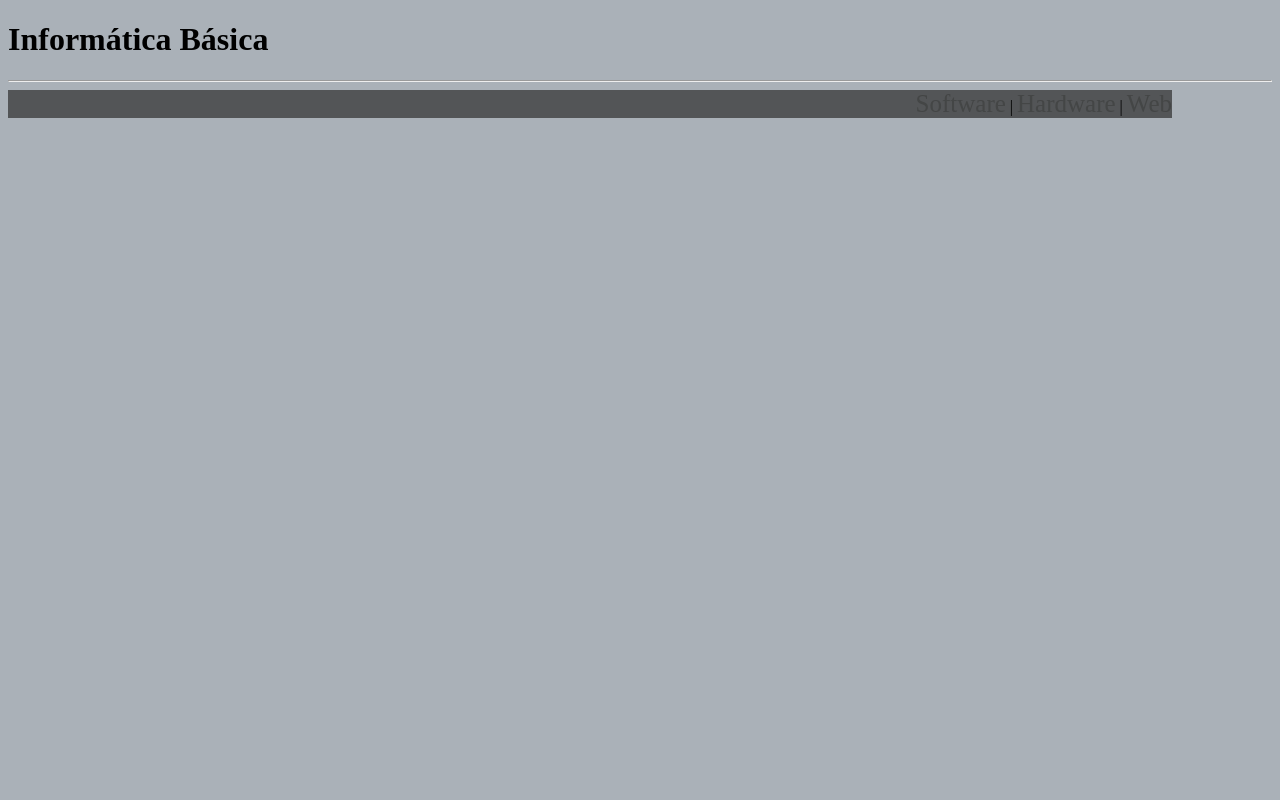
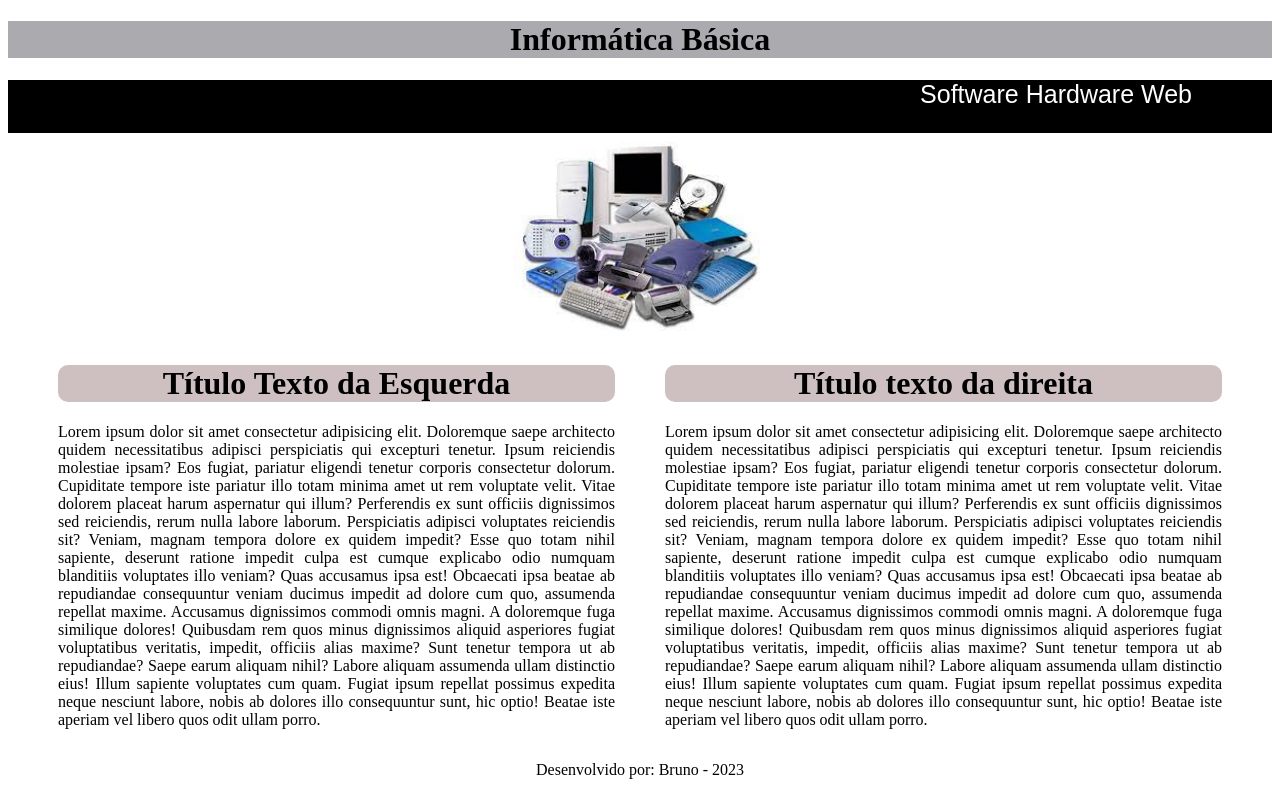
Before and after one commit to BcgParra/projeto3_1, a plain HTML site: page index.html in a window 1280 px wide. Drawn offline with Linux system fonts and the light colour scheme.

Commit message:
versão 3

```diff
--- a/css/estilo.css
+++ b/css/estilo.css
@@ -1,5 +1,69 @@
-body{
-    background-color: rgb(170, 177, 184);
-    font-family: 'Times New Roman', Times, serif;
+@import url('https://fonts.googleapis.com/css2?family=Open+Sans:wght@500&display=swap');
+#meu_menu{/* abrindo id do menu */
+text-align: right;
 
+/* padding margem interna */
+padding-right: 80px ;
+/* colocando borda inferior */
+border-bottom: solid;
+/* tamanho da fonte do menu */
+font-size: 25px;
+/* mudando o tipo de fonte */
+font-family:'Open+Sans',sans-serif;
+background-color: #000000;
+height: 50px;
+
+
+}/* fechando id do menu */
+
+/* chamando a classe mãe */
+#meu_menu a {
+    text-decoration: none;
+    color: #fff;
 }
+/* colocando efeito de sobre no menu */
+#meu_menu a:hover{
+    color: #c06d6d;
+    background-color: rgba(18, 17, 17, 0.676);
+    transition: 1s;
+    opacity: 1;
+}
+/* Trabalhando com a classe título */
+.titulo{
+    text-align: center;
+    background-color: rgba(117, 117, 123, 0.603);
+    /*border-style: double;*/
+    /*border-color: #000000;*/
+    /*border-radius: 10px;*/
+   /* border-width: 3px;*/
+}
+
+#fundo {
+    display: flex;
+    justify-content: center;
+}
+
+img{
+    width: 20%;
+}
+/* Trabalhando com a div principal */
+.master{
+    display: flex;
+}
+
+.col_esquerda{
+    margin-left: 50px;
+    margin-right: 50px;
+    text-align: justify;
+}
+
+.col_direita{
+    margin-right: 50px;
+    text-align: justify;
+}
+
+.titulo_col{
+    text-align: center;
+    background-color: #b9a5a5b3;
+    border-radius: 10px;
+}
--- a/index.html
+++ b/index.html
@@ -2,27 +2,110 @@
 <html lang="pt-br">
 
 <head>
+
     <meta charset="UTF-8">
     <meta http-equiv="X-UA-Compatible" content="IE=edge">
     <meta name="viewport" content="width=device-width, initial-scale=1.0">
     <title>Hardware & Software</title>
     <link rel="stylesheet" href="css/estilo.css">
 
-</head>
+<body>
+    <div class="titulo">
+        <h1>Informática Básica</h1>
+    </div>
 
 
+    <div id="meu_menu"><!-- Abrindo div do menu -->
+        <a href="software.html">Software</a>
+        <a href="hardware.html">Hardware</a>
+        <a href="web.html">Web</a>
+    </div><!-- Fechando div do menu -->
 
-<body>
-    <h1>Informática Básica</h1>
-    <hr>
-    <div align="right" style="margin-right: 100px; background-color: rgb(83, 85, 87);">
-        <!-- link para páginas -->
 
-        <a href="software.html" style="text-decoration: none; font-size: 25px; color: rgb(68, 70, 70);">Software</a> |
-        <a href="hardware.html" style="text-decoration: none; font-size: 25px; color: rgb(68, 70, 70);">Hardware</a> |
-        <a href="web.html" style="text-decoration: none; font-size: 25px; color: rgb(68, 70, 70);">Web</a>
+    <div id="fundo">
+        <img src="img/hardware.jpg" alt="">
+    </div>
+    <main>
 
-    </div>
+        <div class="master"><!-- Começando container principal -->
+
+            <div class="col_esquerda"><!-- Inicio coluna esquerda -->
+
+                <div class="titulo_col">
+                    <h1>Título Texto da Esquerda</h1>
+                </div>
+                <p>
+                    Lorem ipsum dolor sit amet consectetur adipisicing elit. Doloremque saepe architecto quidem
+                    necessitatibus adipisci perspiciatis qui excepturi tenetur. Ipsum reiciendis molestiae ipsam? Eos
+                    fugiat, pariatur eligendi tenetur corporis consectetur dolorum.
+                    Cupiditate tempore iste pariatur illo totam minima amet ut rem voluptate velit. Vitae dolorem
+                    placeat
+                    harum aspernatur qui illum? Perferendis ex sunt officiis dignissimos sed reiciendis, rerum nulla
+                    labore
+                    laborum.
+                    Perspiciatis adipisci voluptates reiciendis sit? Veniam, magnam tempora dolore ex quidem impedit?
+                    Esse
+                    quo totam nihil sapiente, deserunt ratione impedit culpa est cumque explicabo odio numquam
+                    blanditiis
+                    voluptates illo veniam?
+                    Quas accusamus ipsa est! Obcaecati ipsa beatae ab repudiandae consequuntur veniam ducimus impedit ad
+                    dolore cum quo, assumenda repellat maxime. Accusamus dignissimos commodi omnis magni. A doloremque
+                    fuga
+                    similique dolores!
+                    Quibusdam rem quos minus dignissimos aliquid asperiores fugiat voluptatibus veritatis, impedit,
+                    officiis
+                    alias maxime? Sunt tenetur tempora ut ab repudiandae? Saepe earum aliquam nihil? Labore aliquam
+                    assumenda ullam distinctio eius!
+                    Illum sapiente voluptates cum quam. Fugiat ipsum repellat possimus expedita neque nesciunt labore,
+                    nobis
+                    ab dolores illo consequuntur sunt, hic optio! Beatae iste aperiam vel libero quos odit ullam porro.
+                </p>
+            </div><!-- Fechando coluna esquerda -->
+
+            <div class="col_direita"><!-- Inicio coluna direita -->
+
+                <div class="titulo_col">
+                    <h1>Título texto da direita</h1>
+                </div>
+                <p>
+                    Lorem ipsum dolor sit amet consectetur adipisicing elit. Doloremque saepe architecto quidem
+                    necessitatibus adipisci perspiciatis qui excepturi tenetur. Ipsum reiciendis molestiae ipsam? Eos
+                    fugiat, pariatur eligendi tenetur corporis consectetur dolorum.
+                    Cupiditate tempore iste pariatur illo totam minima amet ut rem voluptate velit. Vitae dolorem
+                    placeat
+                    harum aspernatur qui illum? Perferendis ex sunt officiis dignissimos sed reiciendis, rerum nulla
+                    labore
+                    laborum.
+                    Perspiciatis adipisci voluptates reiciendis sit? Veniam, magnam tempora dolore ex quidem impedit?
+                    Esse
+                    quo totam nihil sapiente, deserunt ratione impedit culpa est cumque explicabo odio numquam
+                    blanditiis
+                    voluptates illo veniam?
+                    Quas accusamus ipsa est! Obcaecati ipsa beatae ab repudiandae consequuntur veniam ducimus impedit ad
+                    dolore cum quo, assumenda repellat maxime. Accusamus dignissimos commodi omnis magni. A doloremque
+                    fuga
+                    similique dolores!
+                    Quibusdam rem quos minus dignissimos aliquid asperiores fugiat voluptatibus veritatis, impedit,
+                    officiis
+                    alias maxime? Sunt tenetur tempora ut ab repudiandae? Saepe earum aliquam nihil? Labore aliquam
+                    assumenda ullam distinctio eius!
+                    Illum sapiente voluptates cum quam. Fugiat ipsum repellat possimus expedita neque nesciunt labore,
+                    nobis
+                    ab dolores illo consequuntur sunt, hic optio! Beatae iste aperiam vel libero quos odit ullam porro.
+                </p>
+            </div><!-- Fechando coluna direita -->
+
+
+        </div><!-- Fechando conteiner principal -->
+    </main>
+
+    <footer><!-- Abrindo tag rodapé -->
+        <div class="rodape">
+            <center>
+                <p>Desenvolvido por: Bruno - 2023</p>
+            </center>
+        </div>
+    </footer><!-- Fechando tag rodapé -->
 </body>
 
 </html>
```
